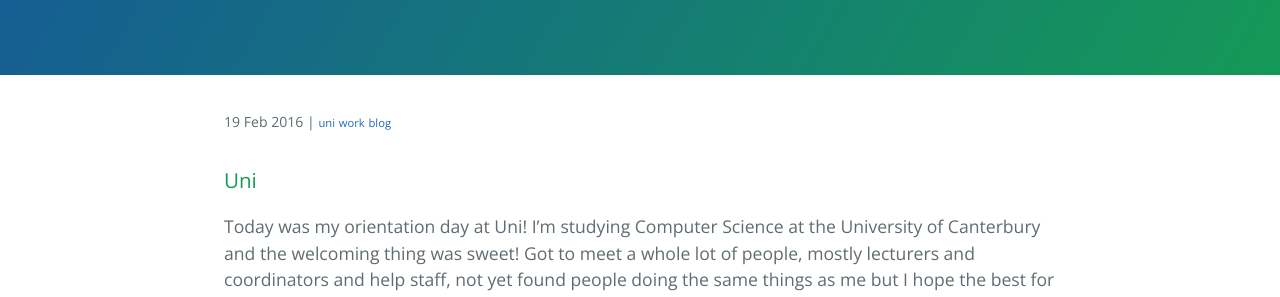
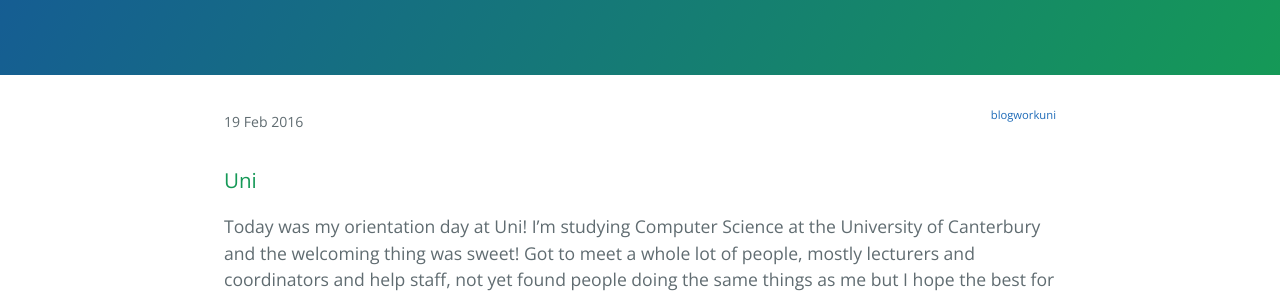
Before and after one commit to nevercast/nevercast.github.io, a Jekyll site: the page built from _posts/2016-02-19-Hello-2016.md, in a window 1280 px wide. Shown: the part 242-539 px from the top of the page. Built offline with Jekyll 4.4.1, drawn with Linux system fonts in a browser that asks for light colours.

Commit message:
Float tags right on posts

```diff
--- a/_layouts/post.html
+++ b/_layouts/post.html
@@ -1,9 +1,9 @@
 ---
 layout: default
 ---
-<small>{{ page.date | date_to_string }} |
+<small>{{ page.date | date_to_string }}
 {% for tag in page.tags %}
-<small><a href="/blog/tag#{{ tag }}">{{ tag | slugify }}</a></small>
+<small><a style="float:right" href="/blog/tag#{{ tag }}">{{ tag | slugify }}</a></small>
 {% endfor %}
 </small>
 {{ content }}
```
